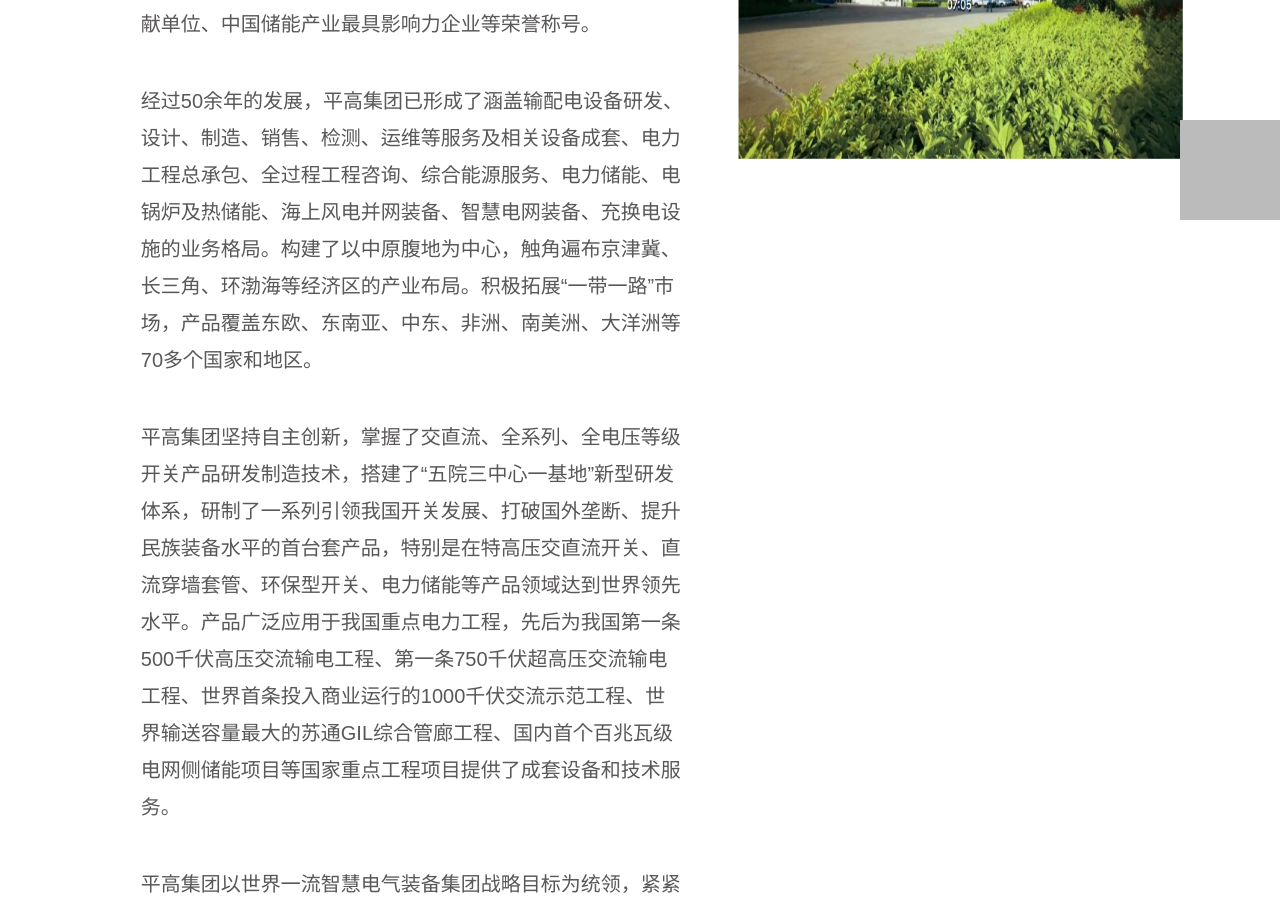
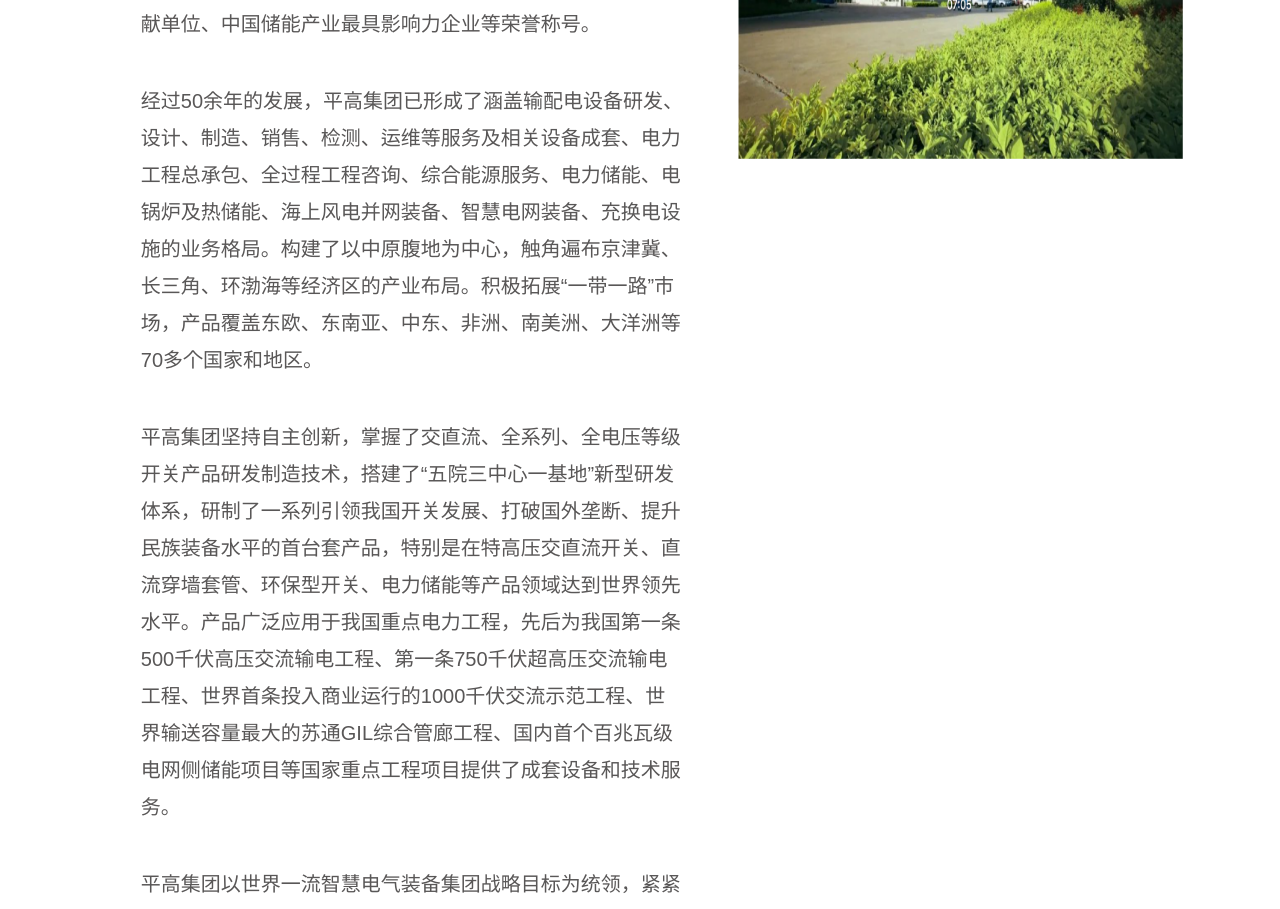
Before and after one commit to petrel-z/PIngGaoWeb, a Vue app in the folder pingGaoWebDevelop/: page /#/aboutPinggao/groupProfile in a window 1280 px wide. Shown: the part 1280-2189 px from the top of the page. Built offline with nearby package versions, Linux system fonts and the light colour scheme; a web font is replaced by a local one.

Commit message:
改了一些字体样式

```diff
--- a/pingGaoWebDevelop/src/views/_1_aboutPinggao/aboutPinggao.vue
+++ b/pingGaoWebDevelop/src/views/_1_aboutPinggao/aboutPinggao.vue
@@ -44,12 +44,9 @@
   background-size: cover;
 }
 .right_button {
-  width: 100px;
-  height: 100px;
-  background-color: #bbbbbb;
-  position: absolute;
-  top: 1400px;
-  right: 0;
-  z-index: 1001;
+ position: absolute;
+ top: 1400px;
+ right: 0;
+ z-index: 1001;
 }
 </style>
--- a/pingGaoWebDevelop/src/views/_2_informationCenter/index.vue
+++ b/pingGaoWebDevelop/src/views/_2_informationCenter/index.vue
@@ -30,9 +30,6 @@
   background-size: cover;
 }
 .right_button {
- width: 100px;
- height: 100px;
- background-color: #bbbbbb;
  position: absolute;
  top: 1400px;
  right: 0;
--- a/pingGaoWebDevelop/src/views/_3_partyBuilding/index.vue
+++ b/pingGaoWebDevelop/src/views/_3_partyBuilding/index.vue
@@ -53,9 +53,6 @@
   background-size: cover;
 }
 .right_button {
- width: 100px;
- height: 100px;
- background-color: #bbbbbb;
  position: absolute;
  top: 1400px;
  right: 0;
--- a/pingGaoWebDevelop/src/views/_4_productEngineering/index.vue
+++ b/pingGaoWebDevelop/src/views/_4_productEngineering/index.vue
@@ -40,9 +40,6 @@
   background-size: cover;
 }
 .right_button {
- width: 100px;
- height: 100px;
- background-color: #bbbbbb;
  position: absolute;
  top: 1400px;
  right: 0;
--- a/pingGaoWebDevelop/src/views/_5_marketingService/index.vue
+++ b/pingGaoWebDevelop/src/views/_5_marketingService/index.vue
@@ -53,9 +53,6 @@
   background-size: cover;
 }
 .right_button {
- width: 100px;
- height: 100px;
- background-color: #bbbbbb;
  position: absolute;
  top: 1400px;
  right: 0;
--- a/pingGaoWebDevelop/src/views/_6_qualityAssurance/index.vue
+++ b/pingGaoWebDevelop/src/views/_6_qualityAssurance/index.vue
@@ -54,9 +54,6 @@
   background-size: cover;
 }
 .right_button {
- width: 100px;
- height: 100px;
- background-color: #bbbbbb;
  position: absolute;
  top: 1400px;
  right: 0;
--- a/pingGaoWebDevelop/src/views/_7_scientificResearchCenter/index.vue
+++ b/pingGaoWebDevelop/src/views/_7_scientificResearchCenter/index.vue
@@ -41,9 +41,6 @@
   background-size: cover;
 }
 .right_button {
- width: 100px;
- height: 100px;
- background-color: #bbbbbb;
  position: absolute;
  top: 1400px;
  right: 0;
--- a/pingGaoWebDevelop/src/views/_8_humanResources/index.vue
+++ b/pingGaoWebDevelop/src/views/_8_humanResources/index.vue
@@ -56,9 +56,6 @@
   background-size: cover;
 }
 .right_button {
- width: 100px;
- height: 100px;
- background-color: #bbbbbb;
  position: absolute;
  top: 1400px;
  right: 0;
--- a/pingGaoWebDevelop/src/views/_9_contactUs/index.vue
+++ b/pingGaoWebDevelop/src/views/_9_contactUs/index.vue
@@ -56,9 +56,6 @@
   background-size: cover;
 }
 .right_button {
- width: 100px;
- height: 100px;
- background-color: #bbbbbb;
  position: absolute;
  top: 1400px;
  right: 0;
```
